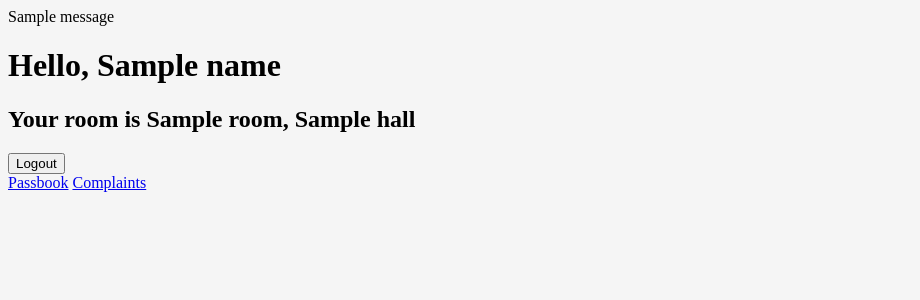
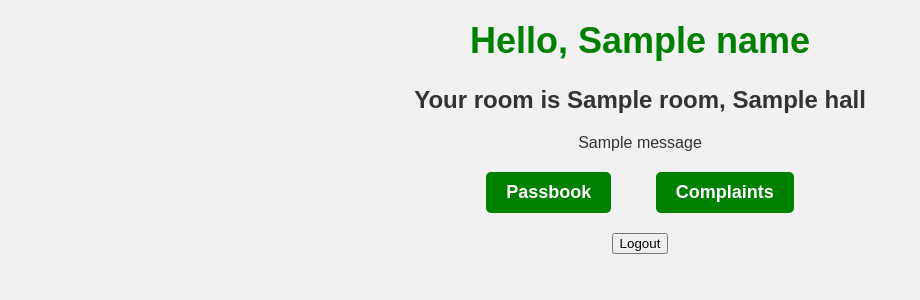
Before and after one commit to TheLapisGoat/HallManagementSoftware, a Django app: template HMS/main/templates/index-student.html in a window 1280 px wide. Shown: the top 300 px of the page, without its empty margins (0-920 px from the left). Run offline with Django 4.2, Linux system fonts and the light colour scheme; the template is opened without the code that fills it: most values are stand-ins (such as "Sample title", 1, 10 or a date in 2020); one stand-in notice (Sample message) is shown.

Commit message:
merged with krish

```diff
--- a/HMS/main/templates/index-student.html
+++ b/HMS/main/templates/index-student.html
@@ -5,30 +5,150 @@
 <!--[if IE 8]>         <html class="no-js lt-ie9"> <![endif]-->
 <!--[if gt IE 8]>      <html class="no-js"> <!--<![endif]-->
 <html>
-    <head>
-        <meta charset="utf-8">
+<head>
+    <meta charset="utf-8">
         <meta http-equiv="X-UA-Compatible" content="IE=edge">
-        <title></title>
+        <title>Home</title>
         <meta name="description" content="">
         <meta name="viewport" content="width=device-width, initial-scale=1">
-        <link rel="stylesheet" href="{% static 'css/student.css' %}">
+        <style>
+          body {
+            margin: 0;
+            padding: 0;
+            font-family: Arial, sans-serif;
+            background-color: #f1f1f1;
+            text-align: center;
+            color: #333;
+          }
+
+          h1 {
+            font-size: 36px;
+            font-weight: bold;
+            color: #008000;
+            margin-top: 20px;
+          }
+
+          a {
+            display: inline-block;
+            padding: 10px 20px;
+            margin: 20px;
+            font-size: 18px;
+            font-weight: bold;
+            text-decoration: none;
+            color: #fff;
+            background-color: #008000;
+            border-radius: 5px;
+            transition: background-color 0.3s ease-in-out;
+          }
+
+          a:hover {
+            background-color: #005000;
+          }
+
+          table {
+            margin: 20px auto;
+            border-collapse: collapse;
+            width: 80%;
+            max-width: 1200px;
+            text-align: center;
+            background-color: #fff;
+            border: 2px solid #008000;
+            border-radius: 5px;
+          }
+
+          th, td {
+            padding: 10px;
+            border: 1px solid #008000;
+          }
+
+          th {
+            background-color: #008000;
+            color: #fff;
+            font-size: 20px;
+            font-weight: bold;
+            text-align: center;
+          }
+
+          input[type=submit] {
+            display: block;
+            margin: 20px auto;
+            padding: 10px 20px;
+            font-size: 18px;
+            font-weight: bold;
+            text-align: center;
+            color: #fff;
+            background-color: #008000;
+            border: none;
+            border-radius: 5px;
+            cursor: pointer;
+            transition: background-color 0.3s ease-in-out;
+          }
+
+          input[type=submit]:hover {
+            background-color: #005000;
+          }
+
+          form p {
+            text-align: center;
+            margin: 0;
+          }
+
+          .errorlist {
+            color: #f00;
+            font-weight: bold;
+            margin: 0;
+            padding: 0;
+            text-align: center;
+          }
+
+          .browsehappy {
+            padding: 10px 0;
+            background-color: #008000;
+            color: #fff;
+            text-align: center;
+          }
+
+          @media (max-width: 768px) {
+            a, input[type=submit] {
+              display: block;
+              margin: 10px auto;
+              padding: 10px 20px;
+              font-size: 16px;
+            }
+
+            table {
+              width: 100%;
+              margin: 10px auto;
+            }
+          }
+        </style>
     </head>
-    <body>
-        {% if messages %}
-            {%for message in messages%}
-                {{message}}
-            {%endfor%}
-        {%endif%}
+</head>
+<body>
+<div class="container">
+    <div class="header">
         <h1>Hello, {{name}}</h1>
         <h2>Your room is {{room}}, {{hall}}</h2>
         <!-- <h2>Your room rent is {{rent}}</h2>
         <h2>Your Amenity rent for the hall is {{sum_amenity}}</h2> -->
-        <form action="{% url 'main-logout' %}" method="post">
+    </div>
+
+    <div class="content">
+        {% if messages %}
+            {%for message in messages%}
+                <div class="message">{{message}}</div>
+            {%endfor%}
+        {%endif%}
+        <div class="links">
+            <a href="{% url 'passbook' %}">Passbook</a>
+            <a href="{% url 'complaints-student' %}">Complaints </a>
+        </div>
+        <form class="logout-form" action="{% url 'main-logout' %}" method="post">
             {% csrf_token %}
             <button type="submit">Logout</button>
         </form>
-        <a href="{% url 'passbook' %}">Passbook</a>
-        <a href="{% url 'complaints-student' %}">Complaints </a>
-        <script src="" async defer></script>
-    </body>
+    </div>
+</div>
+<script src="" async defer></script>
+</body>
 </html>
```
Also changed, not shown: HMS/db.sqlite3, HMS/main/migrations/0001_initial.py, HMS/main/migrations/0003_alter_person_telephonenumber.py (deleted).
